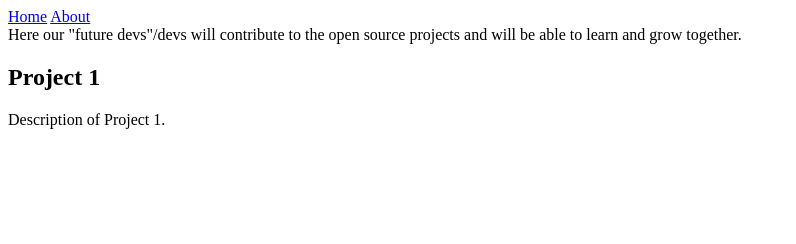
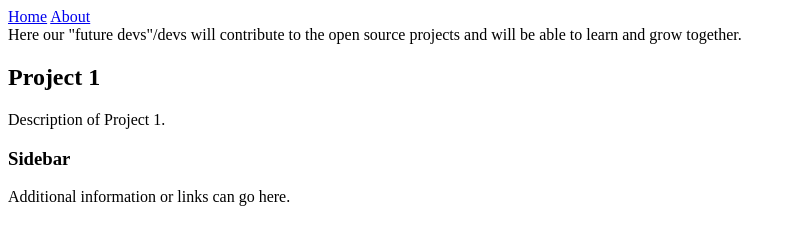
Before and after one commit to vish-io/devs-on, a plain HTML site: page index.html in a window 1280 px wide. Shown: the whole page, without its empty margins (0-796 px from the left). Drawn offline with Linux system fonts and the light colour scheme.

Commit message:
Added aside

```diff
--- a/index.html
+++ b/index.html
@@ -20,6 +20,11 @@
                 <p>Description of Project 1.</p>
             </article>
         </section>
+
+        <aside>
+            <h3>Sidebar</h3>
+            <p>Additional information or links can go here.</p>
+        </aside>
     </main>
 </body>
 </html>
```
